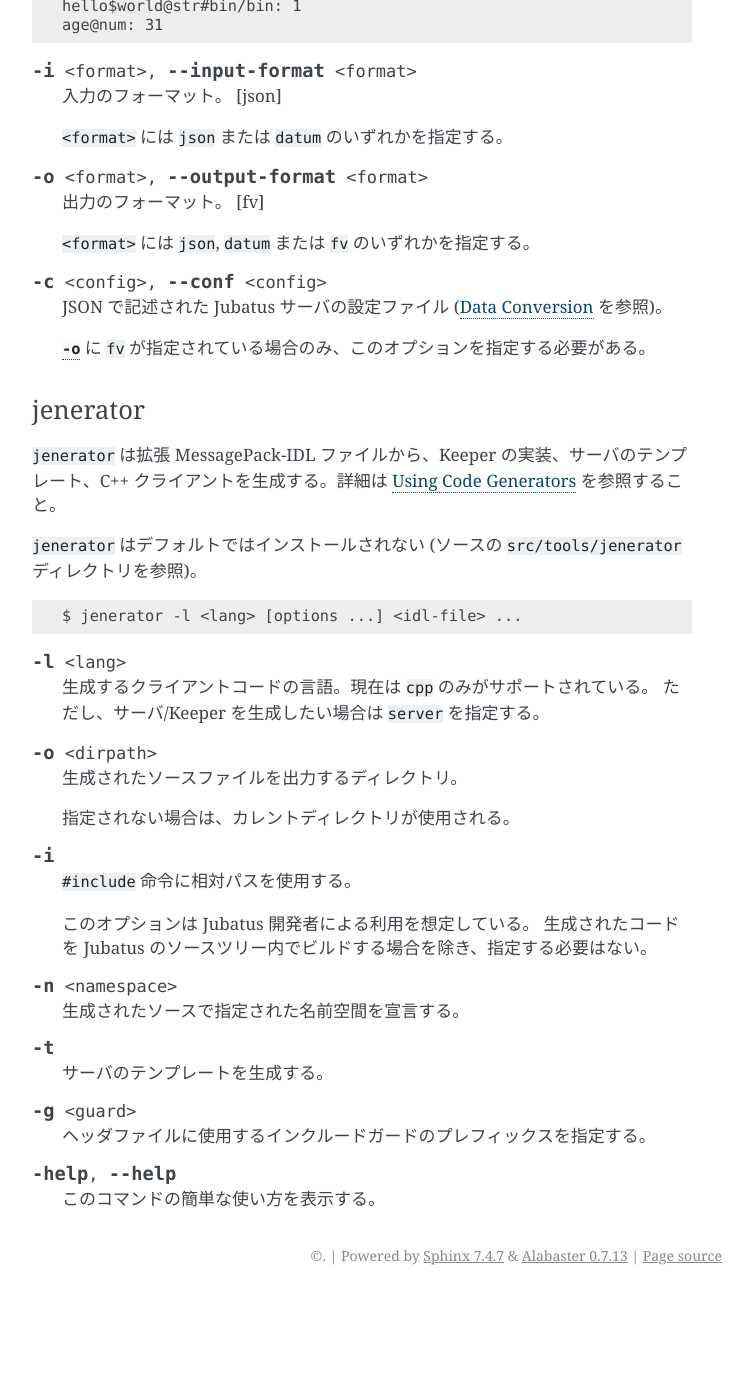
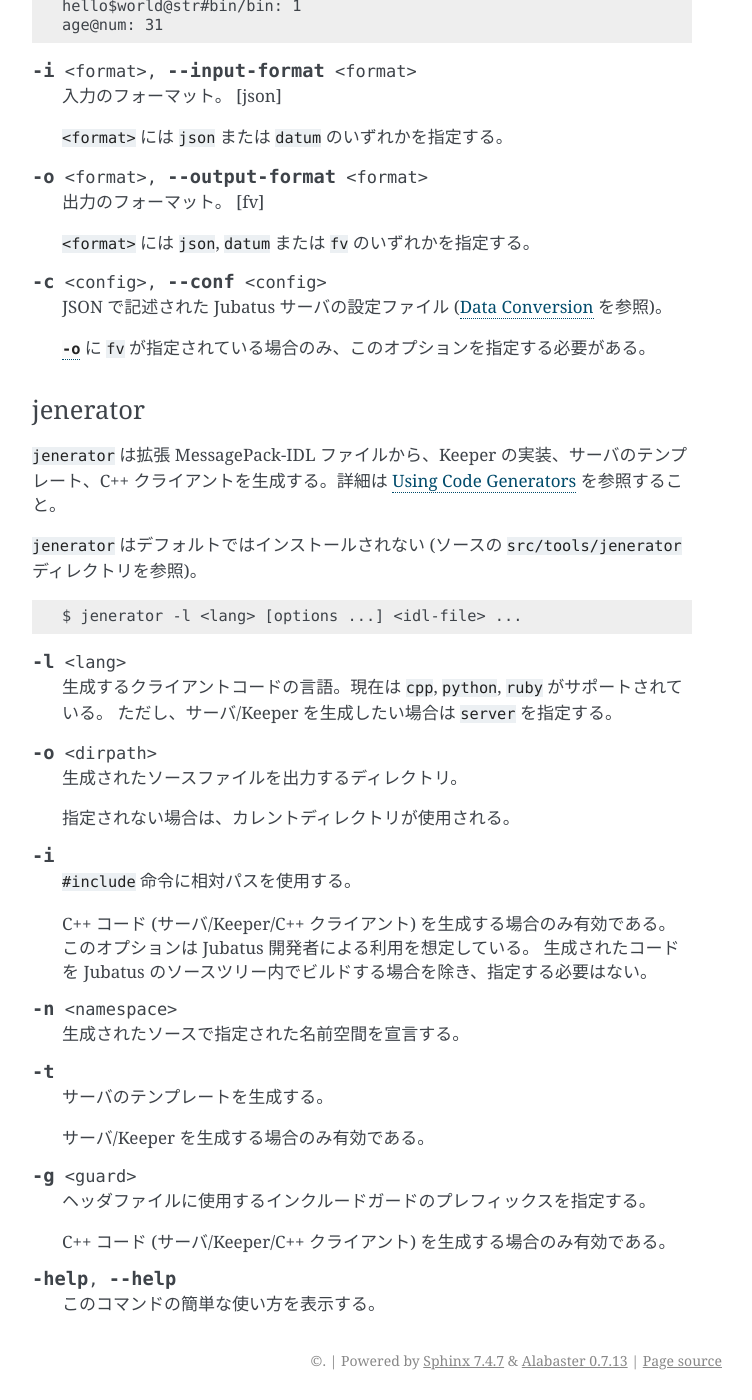
Before and after one commit to jubatus/website, a Sphinx documentation site: the page built from source/ja/commands.rst, in a window 1280 px wide and 1400 px high, scrolled down 7604 px. Shown: the whole window, without its empty margins (388-1140 px from the left). Built offline with Sphinx 7.4.7, drawn with Linux system fonts in a browser that asks for light colours; the version number could not be read and is left out; before the commit the page ends 8899 px from its top, so only the background shows below that.

Commit message:
update jenerator usage

```diff
--- a/source/ja/commands.rst
+++ b/source/ja/commands.rst
@@ -447,7 +447,7 @@
 
 .. option:: -l <lang>
 
-   生成するクライアントコードの言語。現在は ``cpp`` のみがサポートされている。
+   生成するクライアントコードの言語。現在は ``cpp``, ``python``, ``ruby`` がサポートされている。
    ただし、サーバ/Keeper を生成したい場合は ``server`` を指定する。
 
 .. option:: -o <dirpath>
@@ -460,6 +460,7 @@
 
    ``#include`` 命令に相対パスを使用する。
 
+   C++ コード (サーバ/Keeper/C++ クライアント) を生成する場合のみ有効である。
    このオプションは Jubatus 開発者による利用を想定している。
    生成されたコードを Jubatus のソースツリー内でビルドする場合を除き、指定する必要はない。
 
@@ -471,10 +472,14 @@
 
    サーバのテンプレートを生成する。
 
+   サーバ/Keeper を生成する場合のみ有効である。
+
 .. option:: -g <guard>
 
    ヘッダファイルに使用するインクルードガードのプレフィックスを指定する。
 
+   C++ コード (サーバ/Keeper/C++ クライアント) を生成する場合のみ有効である。
+
 .. option:: -help, --help
 
    このコマンドの簡単な使い方を表示する。
```
Also changed, not shown: source/en/commands.rst (+6 -1 lines).
